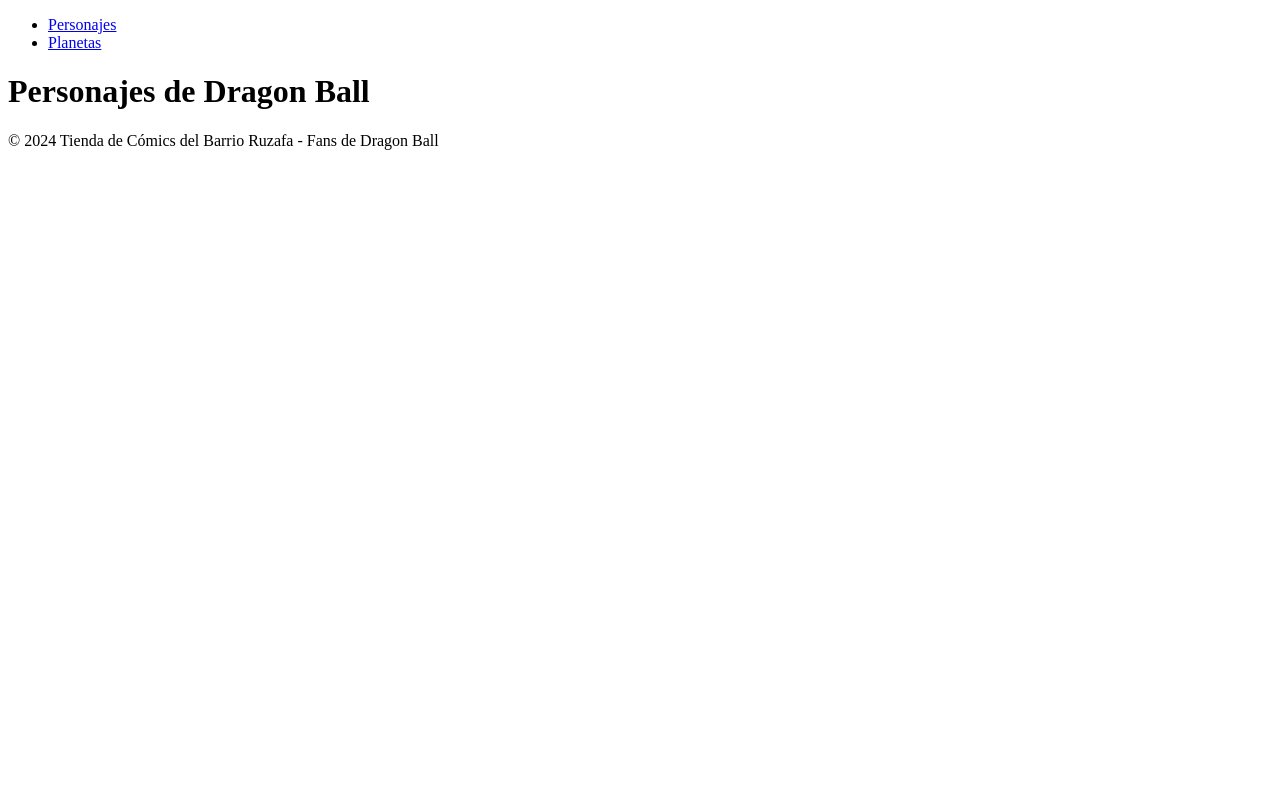
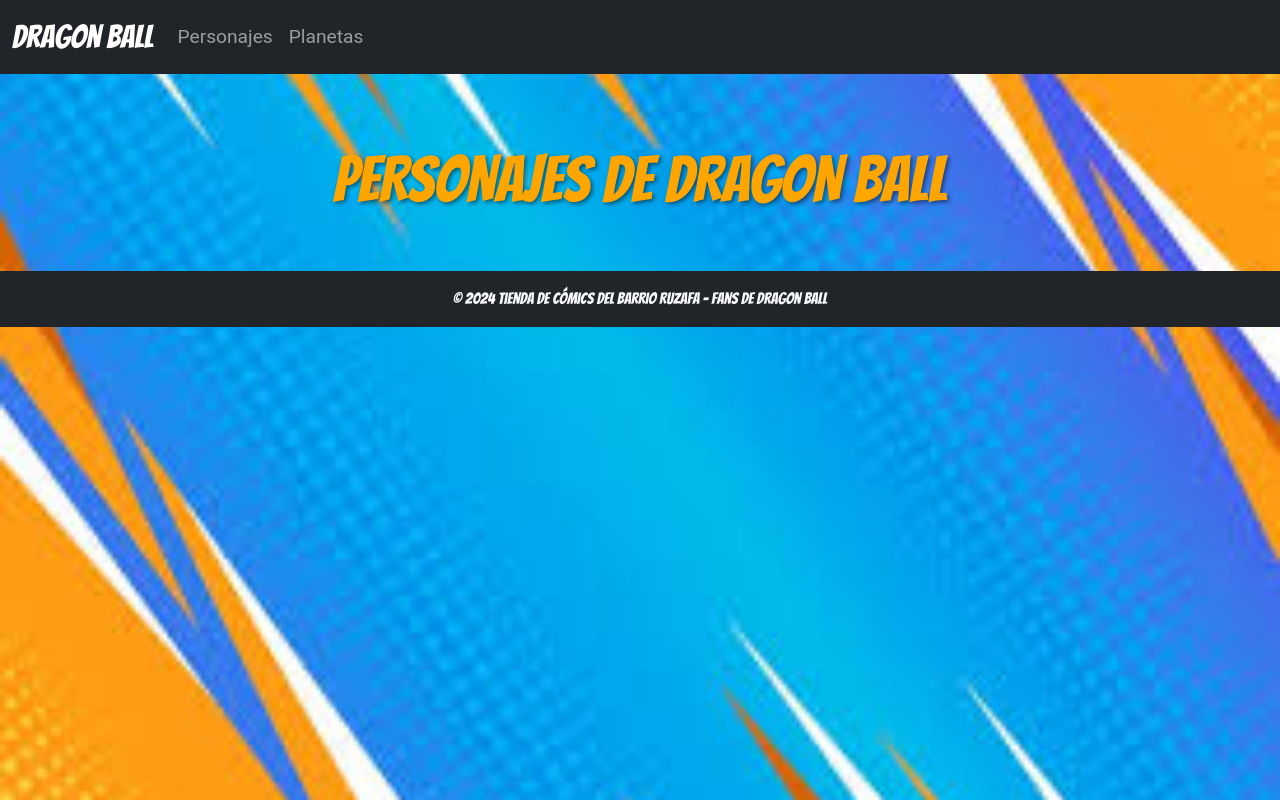
Before and after one commit to Snysic/Dragon-Ball, a website: page index1pers.html in a window 1280 px wide. Drawn offline with nearby package versions, Linux system fonts and the light colour scheme.

Commit message:
style css

```diff
--- a/css/style.css
+++ b/css/style.css
@@ -0,0 +1,51 @@
+body {
+    font-family: 'Roboto', sans-serif;
+    background-image: url('/img/fone.jpg');
+    background-size: cover;
+    background-attachment: fixed;
+}
+h1 {
+    font-family: 'Bangers', sans-serif;
+    font-size: 4rem;
+    color: #FFA500;
+    text-shadow: 2px 2px 4px rgba(0, 0, 0, 0.5);
+    text-transform: uppercase;
+}
+.navbar-brand {
+    font-family: 'Bangers', sans-serif;
+    font-size: 2rem;
+}
+.nav-link {
+    font-size: 1.2rem;
+}
+main {
+    padding: 20px;
+}
+#characters {
+    display: flex;
+    flex-wrap: wrap;
+    gap: 20px;
+}
+.character-card {
+    background-color: rgba(255, 255, 255, 0.1);
+    border: 2px solid #FFA500;
+    border-radius: 10px;
+    padding: 15px;
+    transition: transform 0.3s ease, box-shadow 0.3s ease;
+}
+.character-card:hover {
+    transform: scale(1.05);
+    box-shadow: 0 5px 15px rgba(0, 0, 0, 0.3);
+}
+.character-card img {
+    max-width: 100%;
+    border-radius: 10px;
+}
+footer {
+    background-color: #222;
+    color: #FFA500;
+    font-family: 'Bangers', sans-serif;
+}
+footer p {
+    margin: 0;
+}
--- a/index1pers.html
+++ b/index1pers.html
@@ -3,27 +3,34 @@
 <head>
     <meta charset="UTF-8">
     <meta name="viewport" content="width=device-width, initial-scale=1.0">
-    <title>Characters</title>
-    <link href="" rel="stylesheet">
-    <link rel="stylesheet" href="/css/style.css">
+    <title>Personajes de Dragon Ball</title>
+    <link href="https://cdn.jsdelivr.net/npm/bootstrap@5.1.0/dist/css/bootstrap.min.css" rel="stylesheet">
+    <link rel="stylesheet" href="css/style.css">
+    <link href="https://fonts.googleapis.com/css2?family=Bangers&display=swap" rel="stylesheet">
 </head>
 <body>
-    <script src="/Javascript/index.js"></script>
     <header>
-        <nav>
-            <ul>
-                <li><a href="index1pers.html">Personajes</a></li>
-                <li><a href="index2plan.html">Planetas</a></li>
-            </ul>
+        <nav class="navbar navbar-expand-lg navbar-dark bg-dark">
+            <div class="container-fluid">
+                <a class="navbar-brand" href="#">Dragon Ball</a>
+                <ul class="navbar-nav me-auto mb-2 mb-lg-0">
+                    <li class="nav-item">
+                        <a class="nav-link" href="index1pers.html">Personajes</a>
+                    </li>
+                    <li class="nav-item">
+                        <a class="nav-link" href="index2plan.html">Planetas</a>
+                    </li>
+                </ul>
+            </div>
         </nav>
     </header>
-    <main class="container">
-        <h1>Personajes de Dragon Ball</h1>
-        <div id="characters" class="row"></div>
+    <main class="container my-5">
+        <h1 class="text-center">Personajes de Dragon Ball</h1>
+        <div id="characters" class="row gy-4"></div>
     </main>
-    <footer>
+    <footer class="text-center text-light bg-dark py-3">
         <p>© 2024 Tienda de Cómics del Barrio Ruzafa - Fans de Dragon Ball</p>
     </footer>
-    <script src="/json/Dragonball.json"></script>
+    <script src="json/Dragonball.json"></script>
 </body>
 </html>
```
Also changed, not shown: index2plan.html (+21 -14 lines), img/fone.jpg (added).
